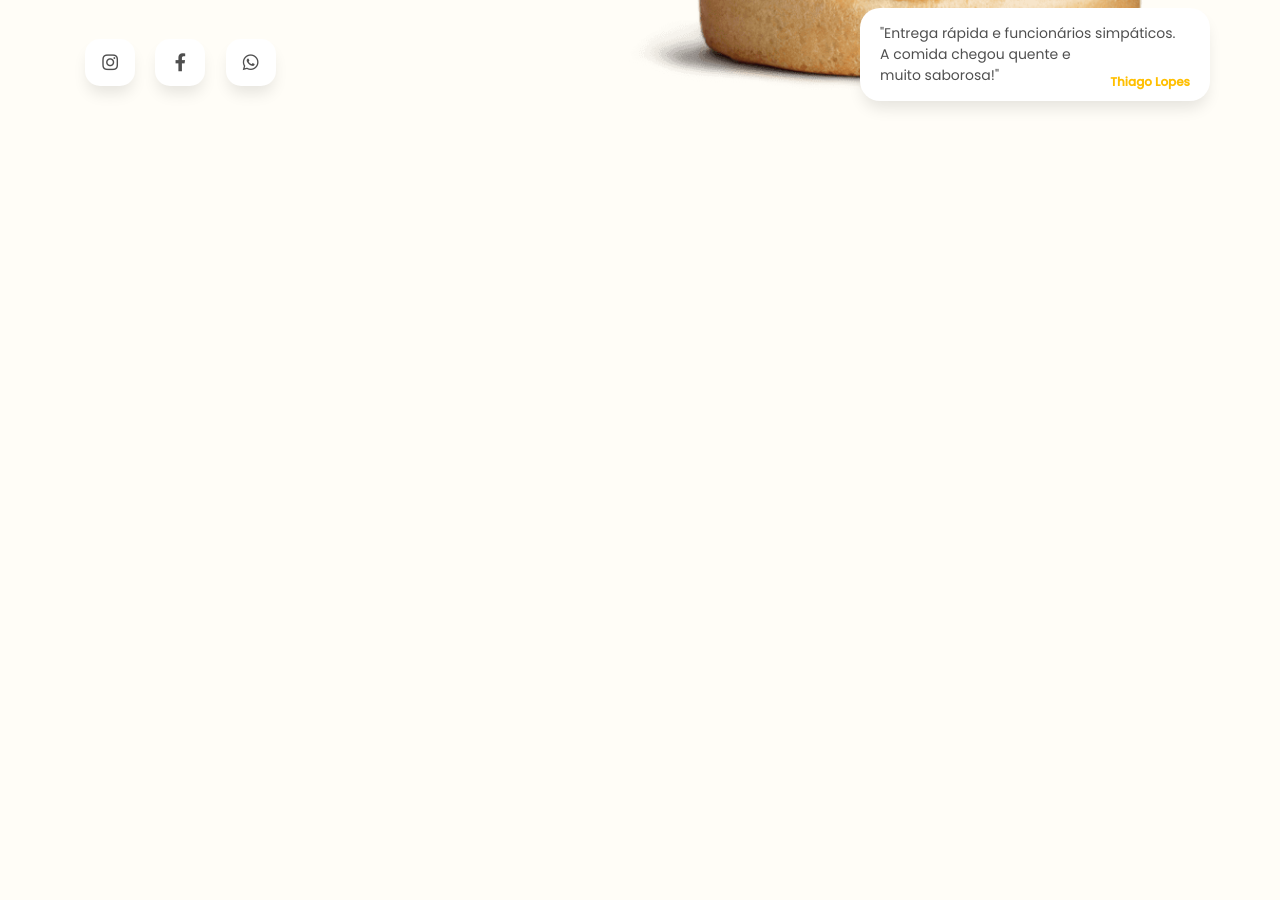
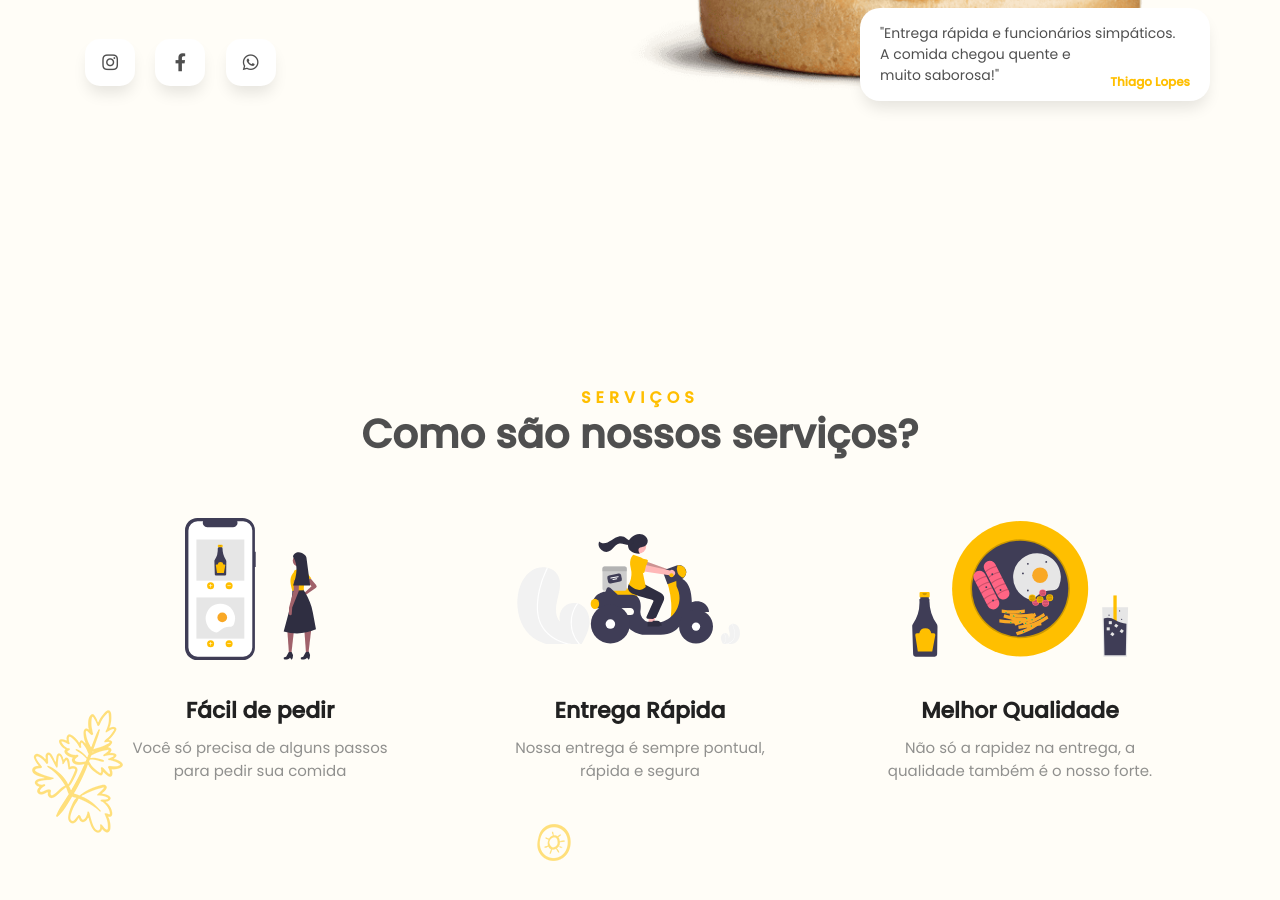
Before and after one commit to natandavinci/Restaurante, a plain HTML site: page index.html in a window 1280 px wide. Shown: the part 669-1569 px from the top of the page. Before the commit the page ends 955 px from the top, so only its background shows below. Drawn offline with Linux system fonts and the light colour scheme; files whose address does not match are found by name.

Commit message:
cards finalized

```diff
--- a/css/main.css
+++ b/css/main.css
@@ -170,3 +170,51 @@ padding-bottom: 200px;
     right: 20px;
     bottom: 10px;
 }
+
+.servicos{
+    padding-top: 100px;
+    padding-bottom: 150px;
+}
+
+.hint-title{
+    color: var(--color-primary);
+    font-size: 16px;
+    text-transform: uppercase;
+    letter-spacing: 5px;
+}
+
+.title{
+    color: var(--color-black);
+    font-size: 40px;
+    margin-top: 5px;
+    margin-bottom: 30px;
+}
+
+.card-icon{
+    height: 150px;
+    margin: 0 auto;
+    margin-bottom: 30px;
+    display: flex;
+    justify-content: center;
+    align-items: center;
+}
+
+.card-text{
+    color: var(--color-text-out);
+    font-size: 15px;
+    padding: 0px 30px;
+}
+
+.card-text p{
+    font-size: 22px;
+    color: var(--color-black);
+    margin-bottom: 10px;
+}
+
+.background-servicos{
+    position: absolute;
+    left: 0;
+    right: 0;
+    height: 500px;
+    background-image: url(../img/bg-icons-2.png);
+}
--- a/index.html
+++ b/index.html
@@ -102,6 +102,49 @@
     </section>
 
     <section class="servicos" id="servicos">
+        <div class="background-servicos">
+        </div>
+
+        <div class="container">
+            <div class="row">
+                <div class="col-12 text-center mb-5">
+                    <span class="hint-title"><b>Serviços</b></span>
+                    <h1 class="Title">
+                        <b>Como são nossos serviços?</b>
+                    </h1>
+                </div>
+                <div class="col-4 mb-5">
+                    <div class="card-icon text-center">
+                        <img src="img/icone-pedido.svg" width="150">
+                    </div>
+                    <div class="card-text text-center mt-3">
+                        <p><b>Fácil de pedir</b></p>
+
+                        <span>Você só precisa de alguns passos para pedir sua comida</span>
+                    </div>
+                </div>
+                <div class="col-4 mb-5">
+                    <div class="card-icon text-center">
+                        <img src="img/icone-delivery.svg" width="250">
+                    </div>
+                    <div class="card-text text-center mt-3">
+                        <p><b>Entrega Rápida</b></p>
+
+                        <span>Nossa entrega é sempre pontual, rápida e segura</span>
+                    </div>
+                </div>
+                <div class="col-4 mb-5">
+                    <div class="card-icon text-center">
+                        <img src="img/icone-qualidade.svg" width="250">
+                    </div>
+                    <div class="card-text text-center mt-3">
+                        <p><b>Melhor Qualidade</b></p>
+
+                        <span>Não só a rapidez na entrega, a qualidade também é o nosso forte.</span>
+                    </div>
+                </div>
+            </div>
+        </div>
 
     </section>
 
```
